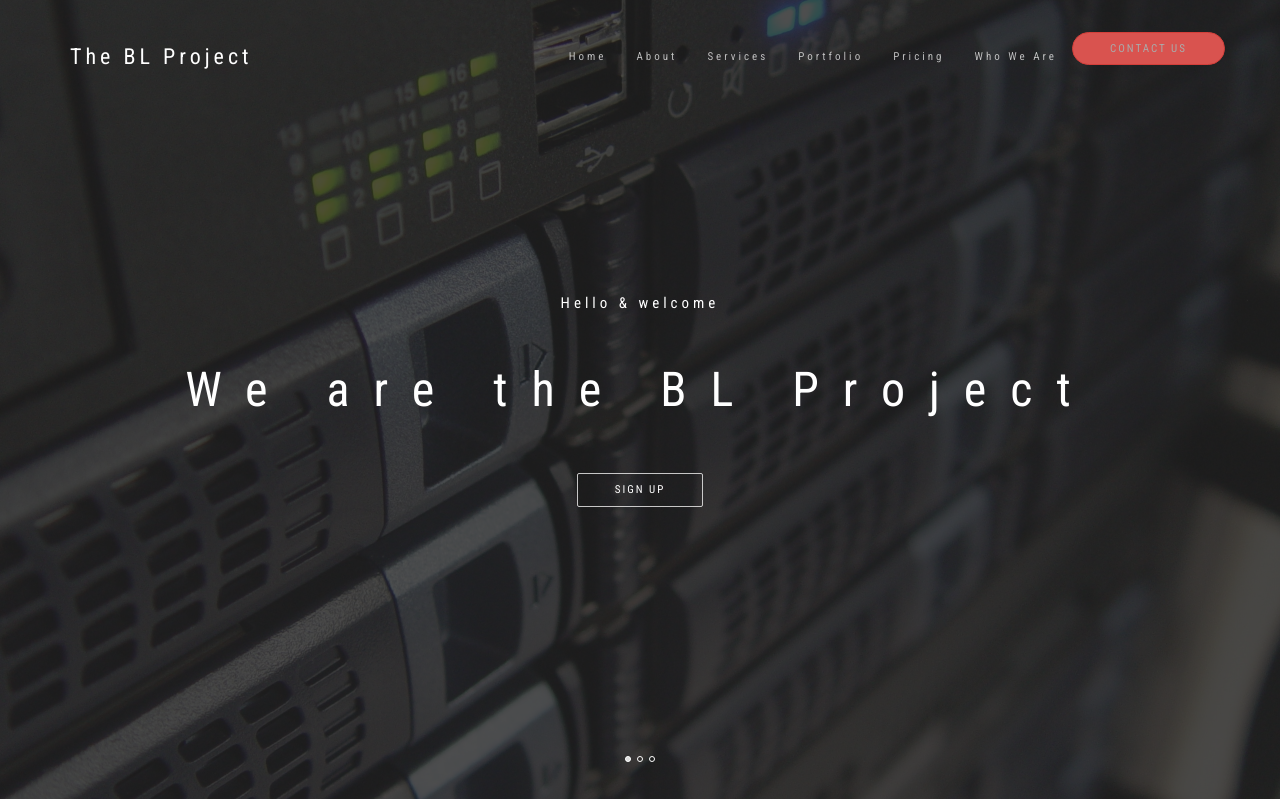
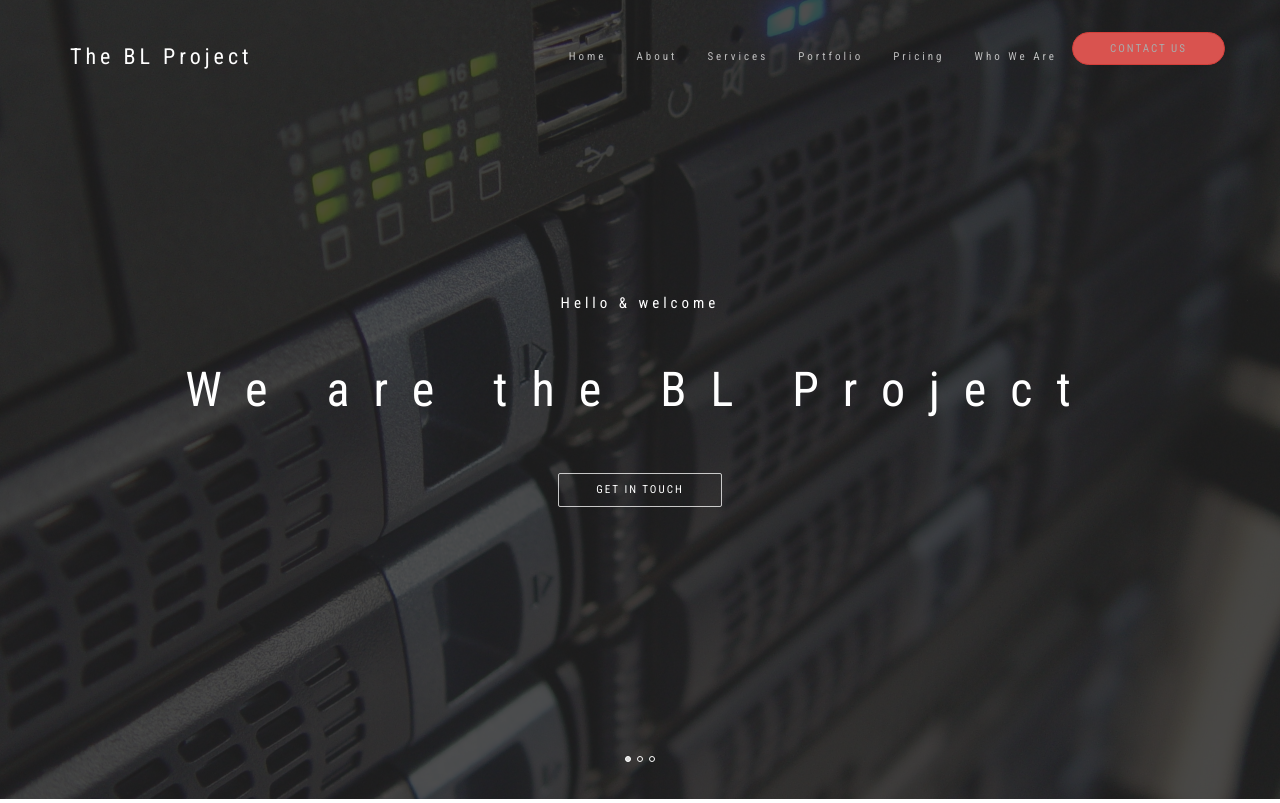
Before and after one commit to lmainja/personal_app, a Django app: page / in a window 1280 px wide. Shown: the part 23-826 px from the top of the page. Run offline with Django 3.2, Linux system fonts and the light colour scheme; some libraries are stand-ins or nearby versions; some web fonts are replaced.

Commit message:
changes to about page

```diff
--- a/creek/posts/templates/posts/about1.html
+++ b/creek/posts/templates/posts/about1.html
@@ -9,7 +9,7 @@
           <div class="titan-caption">
             <div class="caption-content">
               <div class="font-alt mb-30 titan-title-size-1">Hello &amp; welcome</div>
-              <div class="font-alt mb-40 titan-title-size-4">We are the BL Project</div><a class="section-scroll btn btn-border-w btn-round" href="{% url 'register' %}">Sign Up</a>
+              <div class="font-alt mb-40 titan-title-size-4">We are the BL Project</div><a class="section-scroll btn btn-border-w btn-round" href="{% url 'register' %}">Get In Touch</a>
             </div>
           </div>
         </li>
```
Also changed, not shown: creek/posts/static/images/icon.jpg, creek/posts/static/images/kid1.jpg (deleted), creek/posts/static/images/kid2.jpg (deleted).
